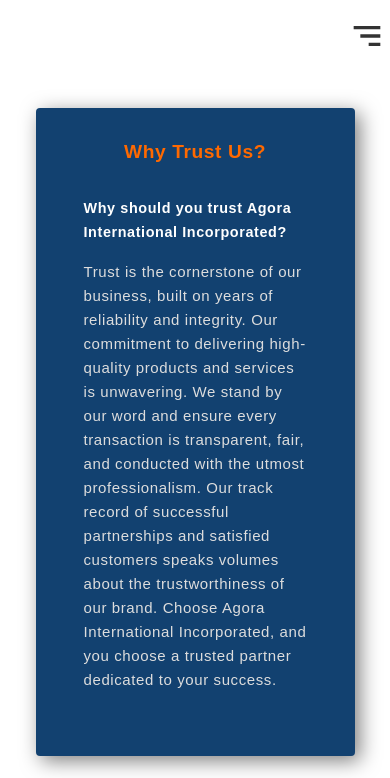
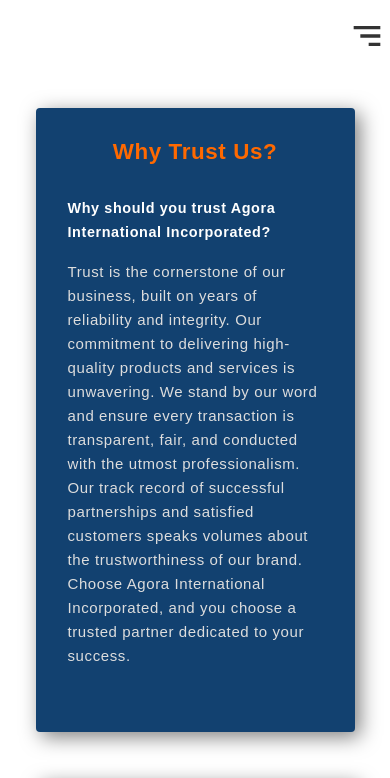
Before and after one commit to shakiba-vakili/EcommerceWebsite, a React (Create React App) app: page /about in a window 390 px wide. Shown: the top 778 px of the page. Built offline with nearby package versions, Linux system fonts and the light colour scheme.

Commit message:
update 10

```diff
--- a/src/components/About/About.css
+++ b/src/components/About/About.css
@@ -82,4 +82,10 @@
   .a-container .h5Headers {
     display: none;
   }
+  .a-left .orangeText{
+    font-size: 1.4rem;
+  }
+  .second .a-right, .first .a-right {
+    padding: 0 1rem;
 }
+}
--- a/src/components/BusinessPractices/BusinessPractices.css
+++ b/src/components/BusinessPractices/BusinessPractices.css
@@ -79,12 +79,14 @@
   }
 }
 @media (max-width: 450px) {
+  .bp-all-text {
+    width: 320px;
+  }
   .bp-image-container img {
     width: 320px;
     height: 300px;
   }
   .bp-text-container {
-    padding: 2rem;
     left: 50%;
     top: 40%;
   }
@@ -93,4 +95,11 @@
     align-self: center;
     text-align: center;
   }
+  .primaryText h5{
+    font-weight: 900;
+  }
+  .flexCenter.galleryImg .gallerDiv {
+    width: 80%;
+    height: 80%;
+  }
 }
--- a/src/components/BusinessPractices/BusinessPractices.jsx
+++ b/src/components/BusinessPractices/BusinessPractices.jsx
@@ -21,8 +21,9 @@
             <h2 className="bp-text">Sustainability</h2>
             </div>
           </div>
+          <div className="bp-all-text">
 
-          <div className="primaryText  lineHeight">
+          <div className="primaryText lineHeight">
             <h5>
               Our ambition is to have the most sustainable food supply chains in
               the world
@@ -84,6 +85,7 @@
               />
             </div>
           </div>
+          </div>
         </motion.div>
       </div>
       {/* Your Home page content */}
--- a/src/components/Navbar/Navbar.css
+++ b/src/components/Navbar/Navbar.css
@@ -90,6 +90,9 @@
   }
 }
 @media (max-width: 450px) {
+  .n-container{
+    overflow-x: hidden !important;
+  }
   .n-container .logoImg {
     display: none !important;
   }
```
